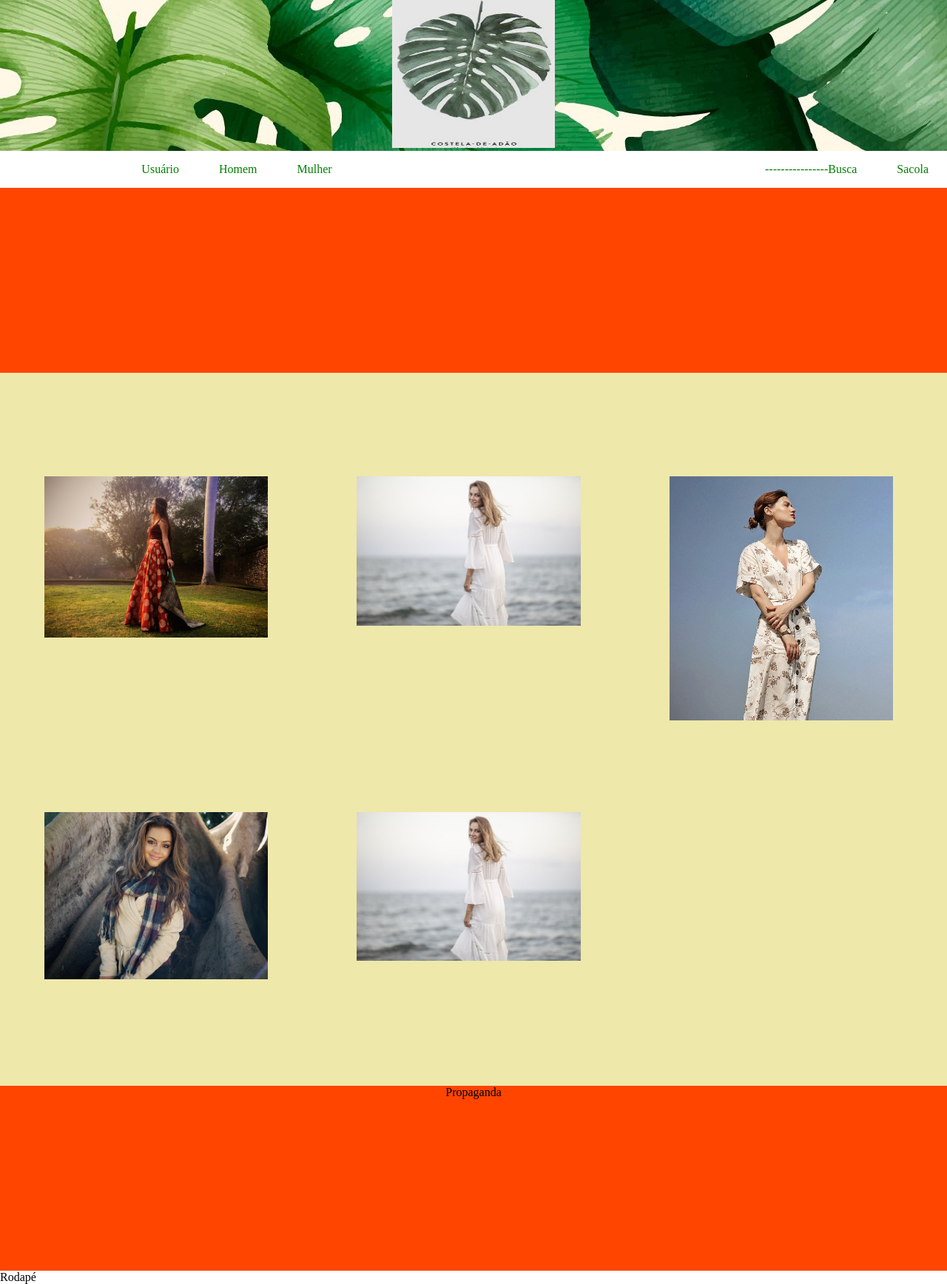
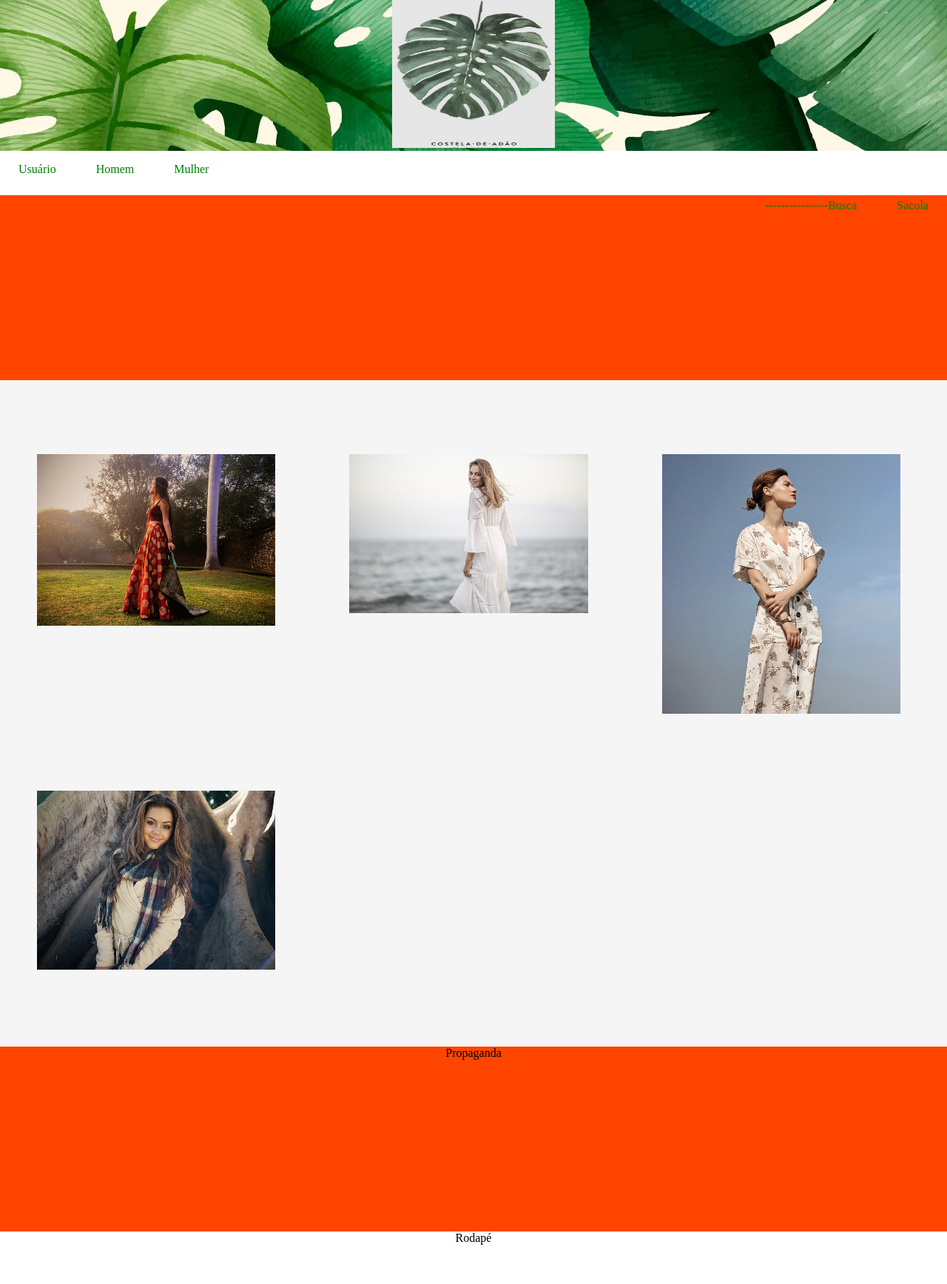
Before and after one commit to liteodoro/trabalho_web, a plain HTML site: page index.html in a window 1280 px wide. Shown: the whole page at 74% size. After the commit the page ends 1683 px from the top, so only its background shows below. Drawn offline with Linux system fonts and the light colour scheme.

Commit message:
formato responsivo

```diff
--- /dev/null
+++ b/css/cores.css
@@ -0,0 +1,22 @@
+.bg-whitesmoke{
+    background-color: whitesmoke;
+}
+.whitesmoke{
+    color: whitesmoke;
+}
+
+.bg-orangered{
+    background-color: orangered;
+}
+
+.orangered{
+    color: orangered;
+}
+
+.bg white{
+    background-color: white;
+}
+
+.white{
+    color: white;
+}
--- a/css/padrao.css
+++ b/css/padrao.css
@@ -29,3 +29,80 @@
     max-width: 1280px;
     margin: auto;
 }
+
+.col-1{
+    width: 8.333%;
+}
+
+.col-2{
+    width: 16.666%;
+}
+
+.col-3{
+    width: 24.99%;
+}
+
+.col-4{
+    width: 33.32%;
+}
+
+.col-5{
+     width: 41.665%;
+ }
+
+ .col-6{
+     width: 50%;
+ }
+
+ .col-7{
+     width: 58.331%;
+ }
+
+ .COL-8{
+     width: calc(8.333% * 8);
+ }
+ .col-9{
+     width: calc(8.333% * 9);
+ }
+
+ .col-10{
+     width: calc(8.333% * 10);
+ }
+
+ .col-11{
+     width: calc(8.333% * 11);
+ }
+ .col-12{
+     width: calc(8.333% * 12);
+ }
+
+ [calss*="col-"]{
+     float: left;
+     padding: 10px;
+ }
+
+ .row::after{
+     content:"";
+     clear: both;
+     display: table;
+ }
+
+ .p-1{
+     padding: 10px;
+ }
+
+ .p-2{
+     padding:20px;
+ }
+
+ .p-3{
+     padding: 30px;
+ }
+
+.p-5{
+    padding: 50px;
+}
+
+.respansive{
+    width: 100%;
+}
--- a/css/default.css
+++ b/css/site.css
@@ -19,15 +19,15 @@
     }
 
     #demostracao{
-        background-color: palegoldenrod;
-       /* padding-top: 50px;
-        padding-bottom: 50px;*/
+        background-color: whitesmoke;
+        padding-top: 50px;
+        padding-bottom: 50px;
     }
 
-    #propaganda2{
+   /* #propaganda2{
         background-color: orangered;
 
-    }
+    }*/
 
     #demostracao div{
         float: left;
@@ -36,10 +36,10 @@
 
     }
 
-    #demostracao div img{
+   /* #demostracao div img{
        width: 100%;
        padding: 60px;
-    }
+    }*/
 
     #demostracao div img:hover{
         border: solid 2px #88888888;
@@ -54,8 +54,9 @@
 /* navegação*/
 
     nav {
-        background-color: white;
-        height: 50px;
+       /* background-color: white;*/
+        height: auto;
+        min-height: 60px;
     }
 
     nav ul{
@@ -66,7 +67,7 @@
 
     nav ul li{
         display: inline-block;
-        color: black;
+       /* color: black;*/
         line-height: 49px;
     }
 
--- a/index.html
+++ b/index.html
@@ -6,11 +6,14 @@
 
    <head>
       <meta charset="utf-8">
+      <meta name="viewport" content="width=device-width, initial-scale=1.0">
+      <meta http-equiv="X-UA-compatible" content="IE=edge">
          <title>Costela de Adão Modas</title>
            <link rel="icon" type="image/x-icon" href="costela de Adão Modas esse.jpg">
            <link rel="stylesheet" type="text/css" href="css/reset.css">
            <link rel="stylesheet" type="text/css" href="css/padrao.css">
-           <link rel="stylesheet" type=" text/css" href="css/default.css">
+           <link rel="stylesheet" type=" text/css" href="css/site.css">
+           <link rel="stylesheet" type=" text/css" href="css/cores.css">
 
    </head>
 
@@ -20,9 +23,9 @@
                  title="logo marca Costela de Adão Modas"
                  width="220" height="200">
            </header>
-            <nav>
-             <div class= "container">
-               <div class="esquerda metade">
+            <nav class="bg-white">
+             <div class= "container row">
+               <div class="col-8">
 
                    <ul>
                       <li><a href="logon.html" target="_blank"> Usuário </a></li>
@@ -32,8 +35,8 @@
                   </ul>
                </div>
             </div>
-              <div class="direita metade">
-                  <ul>
+              <div class="col-12 direita">
+                  <ul class="bg-white">
                     <li><a href="www.google.com.br" target="_blank"> ----------------Busca </a></li>
                     <li><a href="sacola.html" target="_blank"> Sacola </a></li>
                  </ul>
@@ -41,43 +44,38 @@
             </nav>
                 </nav>
 
-                 <section id="propaganda1" class=" clearfix">
+                 <section id="propaganda1" class="container clearfix bg-orangered">
                      <div>
 
                      </div>
                  </section>
 
-                 <section id="demostracao" class="clearfix">
+                 <section id="demostracao" class="container clearfix bg-whitesmoke">
 
-                    <div>
-                       <img src="Imagens/roupa 1.jpg" alt="demostração">
+                    <div class="col-3">
+                       <img src="Imagens/roupa 1.jpg" alt="demostração" class="respansive p-5">
                     </div>
 
-                    <div>
-                       <img src="Imagens/roupa2.jpg" alt="demostração">
+                    <div class="col-3">
+                       <img src="Imagens/roupa2.jpg" alt="demostração" class="respansive p-5">
                     </div>
 
-                    <div>
-                       <img src="Imagens/roupa.jpg" alt="demostração">
+                    <div class="col-3">
+                       <img src="Imagens/roupa.jpg" alt="demostração" class="respansive p-5">
                     </div>
 
-                    <div>
-                       <img src="Imagens/roupa 6.jpg" alt="demostrção">
+                    <div class="col-3">
+                       <img src="Imagens/roupa 6.jpg" alt="demostrção" class="respansive p-5">
                     </div>
-
-                    <div>
-                       <img src="Imagens/roupa2.jpg" alt="demostração">
-                    </div>
-
 
                  </section>
 
-                 <section id="propaganda2" class=" clearfix centro">
+                 <section id="propaganda2" class="clearfix centro bg-orangered">
                     <p> Propaganda </p>
 
                  </section>
 
-                 <footer>
+                 <footer class="centro bg-white">
                         <p> Rodapé </p>
                  </footer>
 
```
